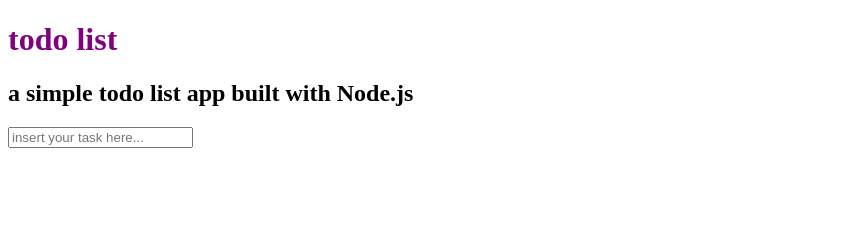
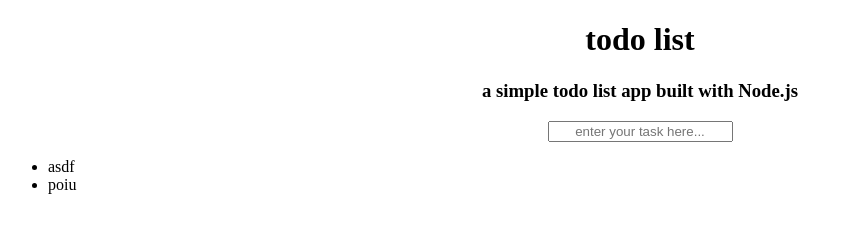
Before and after one commit to jeffreysbrother/node-api, a website: page todos_api/views/index.html in a window 1280 px wide. Shown: the whole page, without its empty margins (0-853 px from the left). Drawn offline with nearby package versions, Linux system fonts and the light colour scheme; files that its build step writes are made by us from their sources; files whose address does not match are found by name.

Commit message:
trivial changes, I think

```diff
--- a/todos_api/public/app.css
+++ b/todos_api/public/app.css
@@ -1,3 +1,9 @@
-h1 {
-	color: purple;
+h1, h3 {
+	text-align: center;
 }
+
+input {
+	text-align: center;
+	margin: 0 auto;
+	display: block;
+}
--- a/todos_api/views/index.html
+++ b/todos_api/views/index.html
@@ -8,14 +8,17 @@
 	<body>
 		<header>
 			<h1>todo <span>list</span></h1>
-			<h2>a simple todo list app built with Node.js</h2>
+			<h3>a simple todo list app built with Node.js</h3>
 		</header>
 
 		<section class="form">
-			<input type="text" id="todoInput" placeholder="insert your task here...">
+			<input type="text" id="todoInput" placeholder="enter your task here...">
 		</section>
 
-		<ul class="list"></ul>
+		<ul class="list">
+			<li>asdf</li>
+			<li>poiu</li>
+		</ul>
 
 		<script
 		  src="http://code.jquery.com/jquery-3.2.1.min.js"
```
Also changed, not shown: 9 other files.
